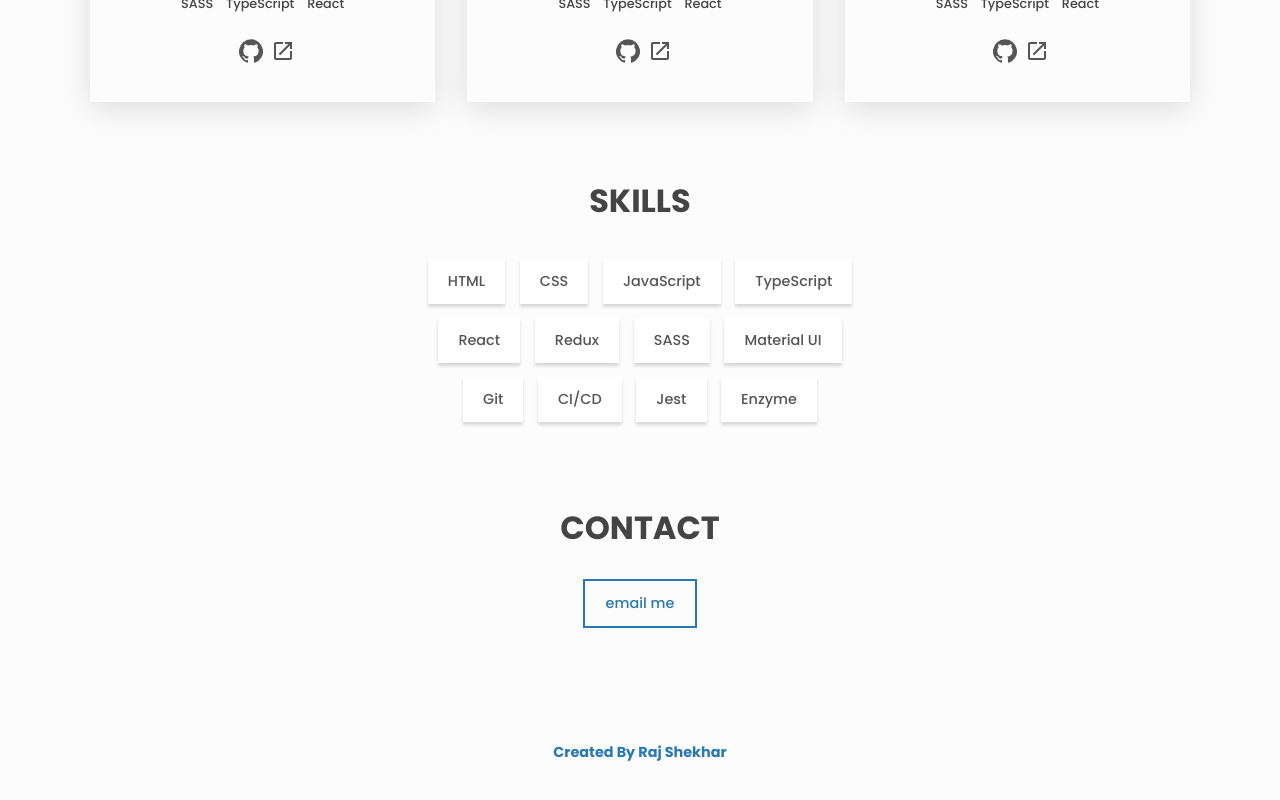
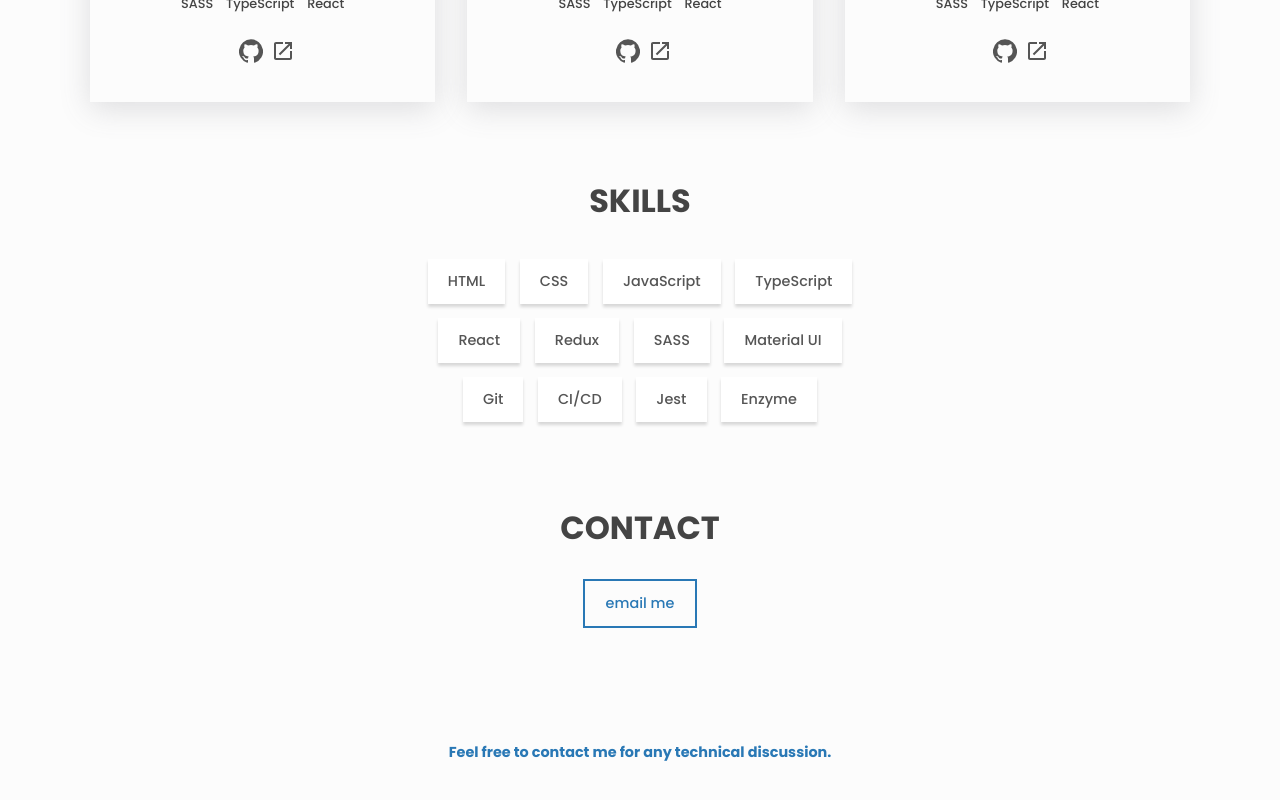
Before and after one commit to rashedsarder13/me, a React (Create React App) app: page / in a window 1280 px wide. Shown: the part 906-1706 px from the top of the page. Built offline with nearby package versions, Linux system fonts and the light colour scheme.

Commit message:
Update Footer.js

```diff
--- a/src/components/Footer/Footer.js
+++ b/src/components/Footer/Footer.js
@@ -6,7 +6,7 @@ const Footer = () => (
       href='https://github.com/rajshekhar26/cleanfolio'
       className='link footer__link'
     >
-      Created By Raj Shekhar
+      Feel free to contact me for any technical discussion.
     </a>
   </footer>
 )
```
